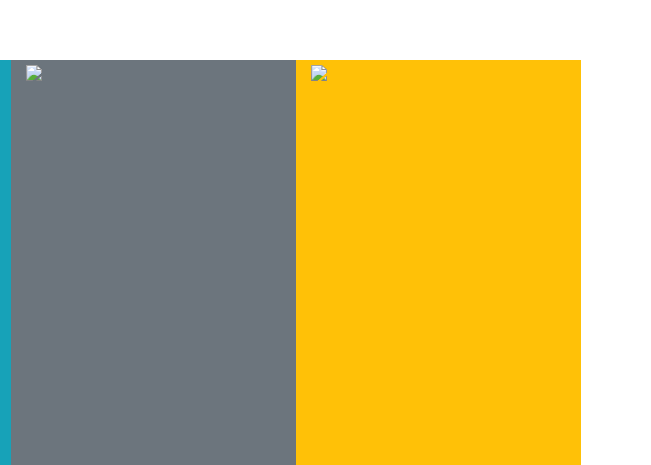
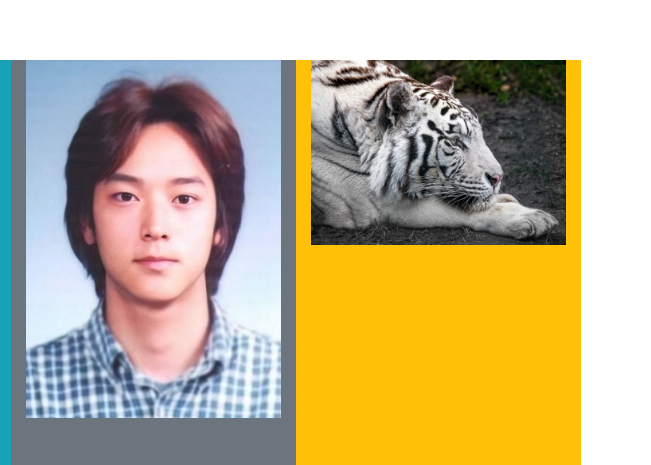
Before and after one commit to tjgusldodh/tjgusldodh.github.io, a plain HTML site: page about_meme.html in a window 1280 px wide. Shown: the part 553-1018 px from the top of the page, 629-1280 px from the left. Drawn offline with nearby package versions, Linux system fonts and the light colour scheme.

Commit message:
이미지 추가

```diff
--- a/about_meme.html
+++ b/about_meme.html
@@ -86,10 +86,10 @@
                 <img src="./images/image_a.jpg" class="img-fiuid w-100">
               </div>
               <div class="col-sm col-lg-3 bg-secondary">
-                <img src="./images/image_강동원.jpg" class="img-fiuid w-100">
+                <img src="./images/강동원.jpg" class="img-fiuid w-100">
               </div>
               <div class="col-sm col-lg-3 bg-warning">
-                <img src="./images/image_ttttt.jpg" class="img-fiuid w-100">
+                <img src="./images/ttttt.jpg" class="img-fiuid w-100">
               </div>
             </div>
           </div>
```
